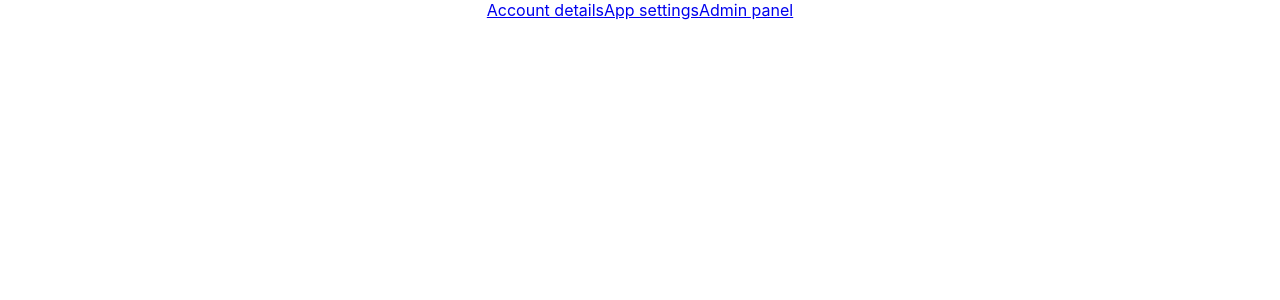
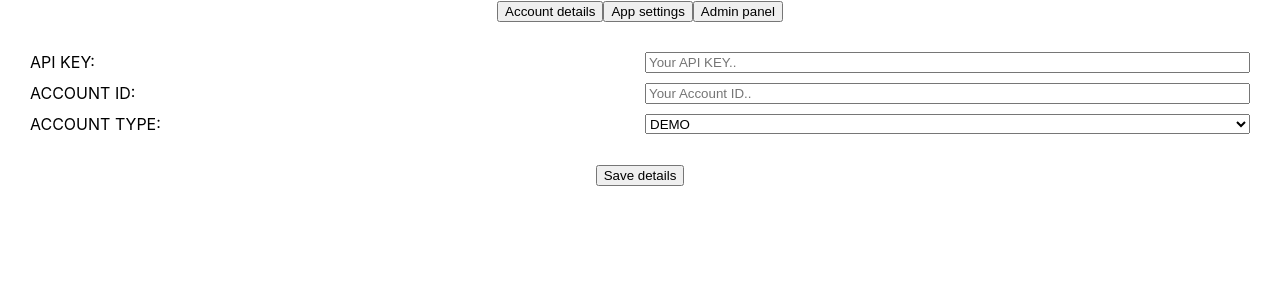
Before and after one commit to marianmolocea/railroad-trading, a React (Create React App) app: page /dashboard in a window 1280 px wide. Shown: the top 300 px of the page. Built offline with nearby package versions, Linux system fonts and the light colour scheme.

Commit message:
Change Links to buttons

```diff
--- a/package.json
+++ b/package.json
@@ -35,5 +35,5 @@
       "last 1 safari version"
     ]
   },
-  "proxy": "http://localhost:3002/"
+  "proxy": "http://localhost:3001/"
 }
--- a/src/App.js
+++ b/src/App.js
@@ -2,9 +2,6 @@ import React from 'react';
 import { BrowserRouter as Router, Route } from 'react-router-dom';
 import Dashboard from './frontend/Dashboard/Dashboard';
 import Login from './frontend/Login/Login';
-import BrokerAccountInput from './frontend/InputForms/BrokerAccountInput';
-import PerformanceInput from './frontend/InputForms/PerformanceInput';
-import AdminInput from './frontend/InputForms/AdminInput';
 import './App.css';
 
 function App() {
@@ -13,17 +10,6 @@ function App() {
       <div className="App">
         <Route exact path="/" component={Login} />
         <Route exact path="/dashboard" component={Dashboard} />
-        <Route
-          exact
-          path="/dashboard/account-details"
-          component={BrokerAccountInput}
-        />
-        <Route
-          exact
-          path="/dashboard/app-settings"
-          component={PerformanceInput}
-        />
-        <Route exact path="/dashboard/admin-settings" component={AdminInput} />
       </div>
     </Router>
   );
--- a/src/backend/app.js
+++ b/src/backend/app.js
@@ -78,5 +78,5 @@ setInterval(() => {
 }, 1000 * 5)
 
 
-const port = process.env.PORT || 3002;
+const port = process.env.PORT || 3001;
 app.listen(port, () => console.log(`App is running on port ${port}!`));
--- a/src/frontend/Dashboard/DashNav/DashNav.js
+++ b/src/frontend/Dashboard/DashNav/DashNav.js
@@ -1,12 +1,18 @@
-import React from 'react';
-import { NavLink } from 'react-router-dom';
+import React, { useState } from 'react';
+import BrokerAccountInput from '../../InputForms/BrokerAccountInput';
+import PerformanceInput from '../../InputForms/PerformanceInput';
+import AdminInput from '../../InputForms/AdminInput';
 
 const DashNav = () => {
+
+  const [component, setComponent] = useState(<BrokerAccountInput />)
+
   return (
     <div className="DashNav">
-      <NavLink to="/dashboard/account-details">Account details</NavLink>
-      <NavLink to="/dashboard/app-settings">App settings</NavLink>
-      <NavLink to="/dashboard/admin-settings">Admin panel</NavLink>
+      <button onClick={() => setComponent(<BrokerAccountInput />)}>Account details</button>
+      <button onClick={() => setComponent(<PerformanceInput />)}>App settings</button>
+      <button onClick={() => setComponent(<AdminInput />)}>Admin panel</button>
+      {component}
     </div>
   );
 };
--- a/src/frontend/InputForms/BrokerAccountInput.js
+++ b/src/frontend/InputForms/BrokerAccountInput.js
@@ -1,20 +1,25 @@
 import React, { useState } from 'react';
+import axios from 'axios';
 
 const BrokerAccountInput = () => {
   const [apiKey, setApiKey] = useState('');
   const [accountId, setAccountId] = useState('');
   const [accountType, setAccountType] = useState('');
-  const [accountData, setAccountDate] = useState({});
 
-  const saveValues = () => {
-    setAccountDate({
+  const sendData = async () => {
+    let data = {
       apiKey,
       accountId,
       accountType,
-    });
+    };
+    try {
+      let response = await axios.post('http://localhost:3001/euj', data);
+      console.log(response.status);
+
+    } catch (err) {
+      console.log(err)
+    }
   };
-
-  console.log(accountData);
 
   return (
     <div className="BrokerAccountInput">
@@ -50,7 +55,7 @@ const BrokerAccountInput = () => {
           <option value={'live'}>LIVE</option>
         </select>
       </div>
-      <button onClick={() => saveValues()}>Save details</button>
+      <button onClick={() => sendData()}>Save details</button>
     </div>
   );
 };
```
Also changed, not shown: src/backend/server.js (added).
